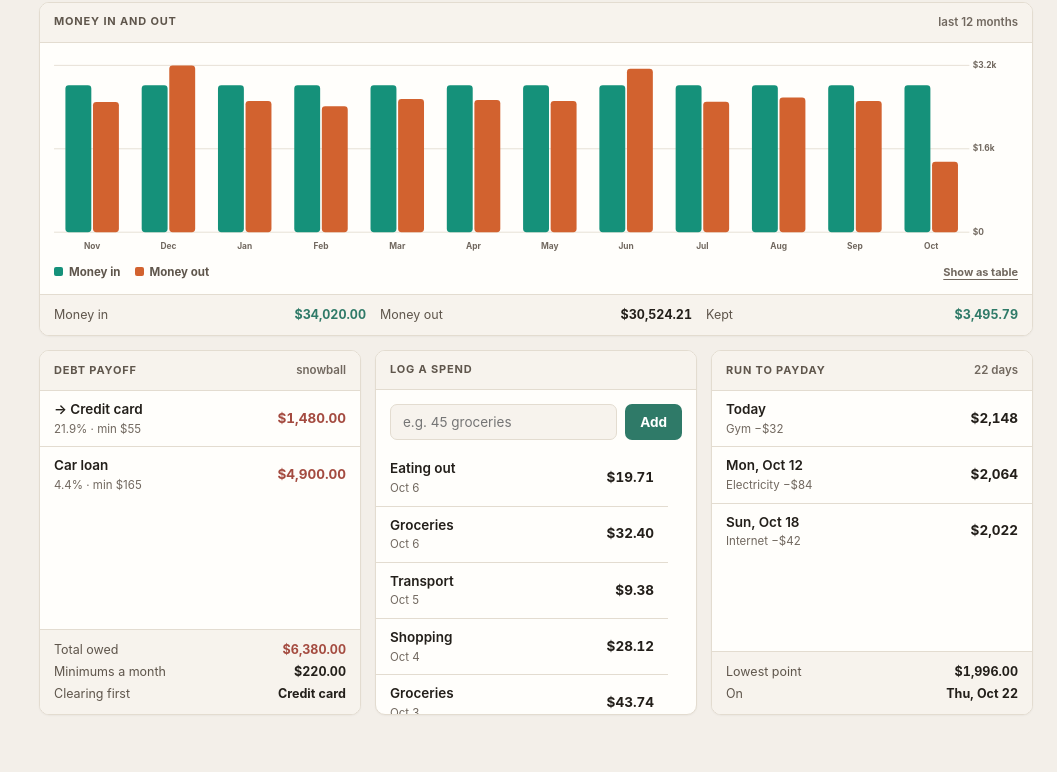
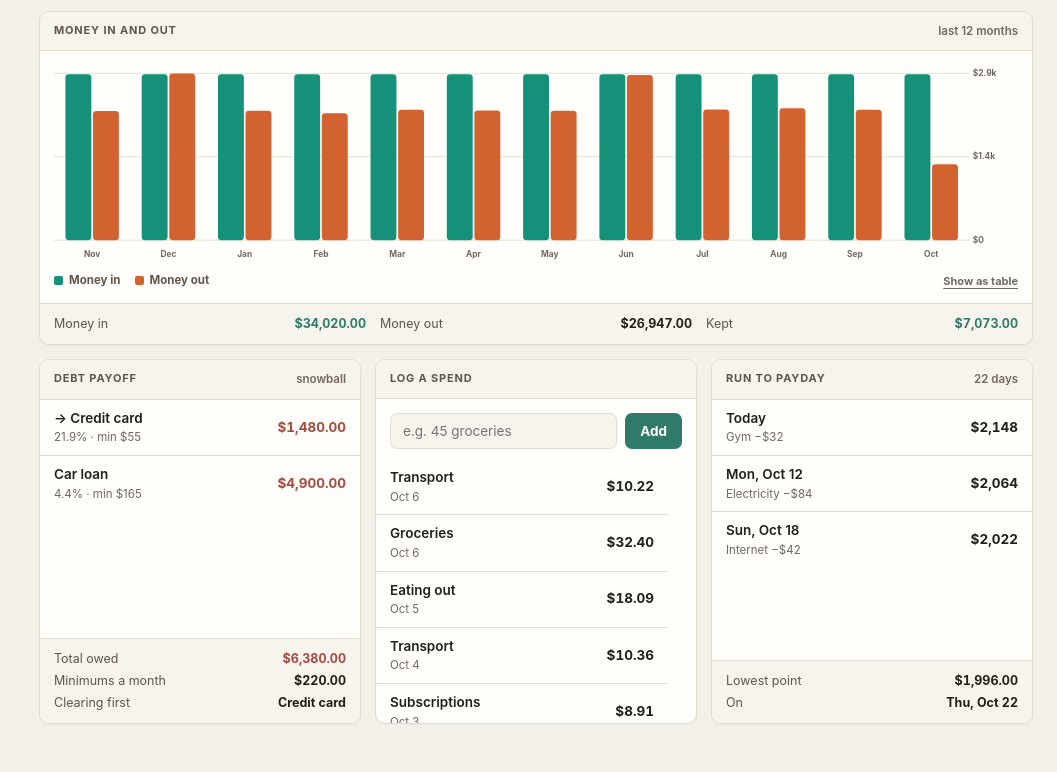
Before and after one commit to assad-khan/two-wallets, a plain HTML site: page ow/demo/index.html in a window 1280 px wide. Shown: the part 1140-1912 px from the top of the page, without its empty margins (223-1280 px from the left). Drawn offline with Linux system fonts and the light colour scheme.

Commit message:
One Wallet: two example categories never appeared
The demo seeded six spending categories but picked them with (d*2+i) % 6,
which only ever lands on even indices - so Subscriptions and Health were
never generated. The spending chart showed four bars in a panel sized for
six, which made the app look emptier than it is. Stride is now 1, and the
two missing categories have envelopes.

Co-Authored-By: Claude Opus 5 (1M context) <noreply@anthropic.com>

```diff
--- a/ow/demo/index.html
+++ b/ow/demo/index.html
@@ -381,12 +381,13 @@ function exampleState(){
     const date=addDays(t,-d);
     const n = d%3===0 ? 2 : 1;
     for(let i=0;i<n;i++){
-      const c=cats[(d*2+i)%cats.length];
+      const c=cats[(d+i*2)%cats.length];   // stride 1 so every category appears
       s.spends.push({id:uid(),date,amount:+(base[c]*(0.6+((d*7+i*13)%60)/100)).toFixed(2),category:c,note:"",seed:true});
     }
   }
   s.envelopes=[{id:uid(),name:"Groceries",limit:480},{id:uid(),name:"Eating out",limit:160},
-               {id:uid(),name:"Transport",limit:120},{id:uid(),name:"Shopping",limit:150}];
+               {id:uid(),name:"Transport",limit:120},{id:uid(),name:"Shopping",limit:150},
+               {id:uid(),name:"Subscriptions",limit:60},{id:uid(),name:"Health",limit:90}];
   s.goals=[{id:uid(),name:"Emergency fund",target:6000,saved:3250,monthly:250},
            {id:uid(),name:"New laptop",target:1400,saved:380,monthly:100}];
   s.debts=[{id:uid(),name:"Credit card",balance:1480,rate:21.9,minimum:55,payments:[]},
```
Also changed, not shown: ow/p8483964e037c07ec/index.html (+3 -2 lines).
